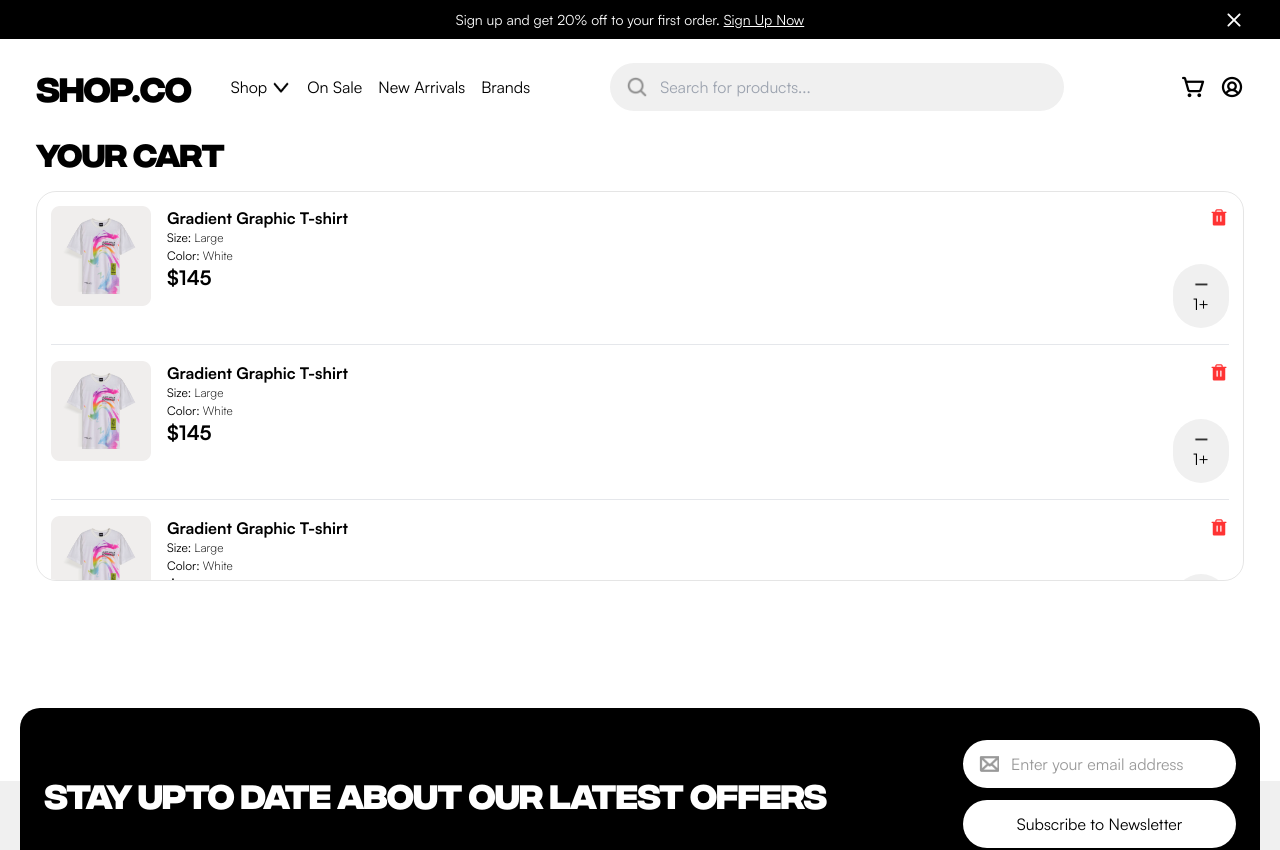
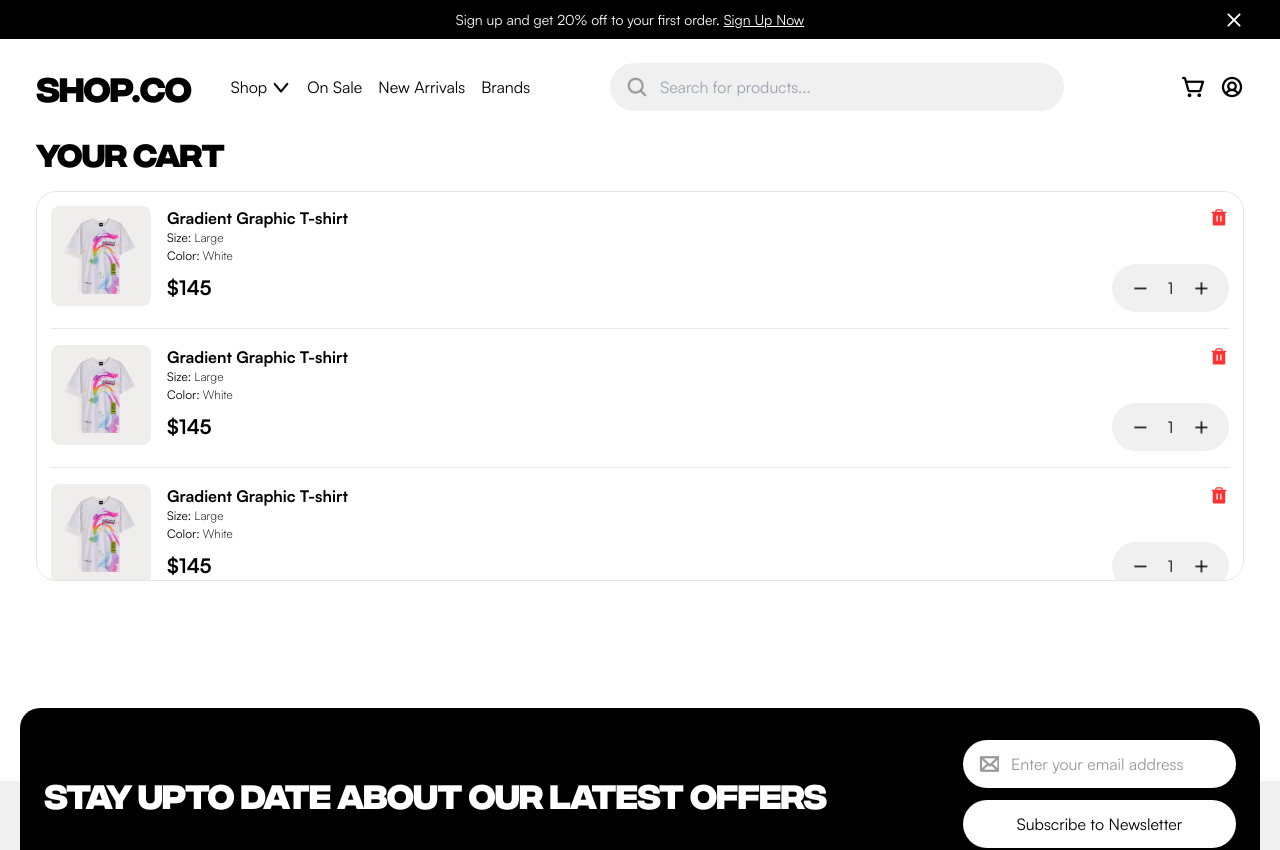
Before and after one commit to esedbabayev/next-e-commerce, a Next.js app: page /cart in a window 1280 px wide. Shown: the top 850 px of the page. Built offline with nearby package versions, Linux system fonts and the light colour scheme.

Commit message:
make adjustments

```diff
--- a/components/cart/CartItems/CartItem/index.tsx
+++ b/components/cart/CartItems/CartItem/index.tsx
@@ -5,6 +5,7 @@ import Image from "next/image";
 import TShirt from "@/assets/cart/Frame 33.png";
 import TrashIcon from "@/assets/cart/Frame.png";
 import Minus from "@/assets/cart/Frame (1).png";
+import Plus from "@/assets/cart/Plus.png";
 
 const CartItem = () => {
   return (
@@ -30,17 +31,19 @@ const CartItem = () => {
               Color: <span className="font-light">White</span>
             </p>
           </div>
-          <div className="flex justify-between">
+          <div className="flex justify-between items-center">
             {/* price */}
             <div>
               <p className="font-bold text-xl">$145</p>
             </div>
-            <div className="bg-[#F0F0F0] py-3 px-5 rounded-[62px]">
+            <div className="flex gap-5 items-center bg-[#F0F0F0] py-3 px-5 rounded-[62px]">
               <span>
-                <Image src={Minus} alt="minus" width={16} height={16}/>
+                <Image src={Minus} alt="minus" width={16} height={16} />
               </span>
               <span>1</span>
-              <span>+</span>
+              <span>
+                <Image src={Plus} alt="plus icon" width={16} height={16} />
+              </span>
             </div>
           </div>
         </div>
```
